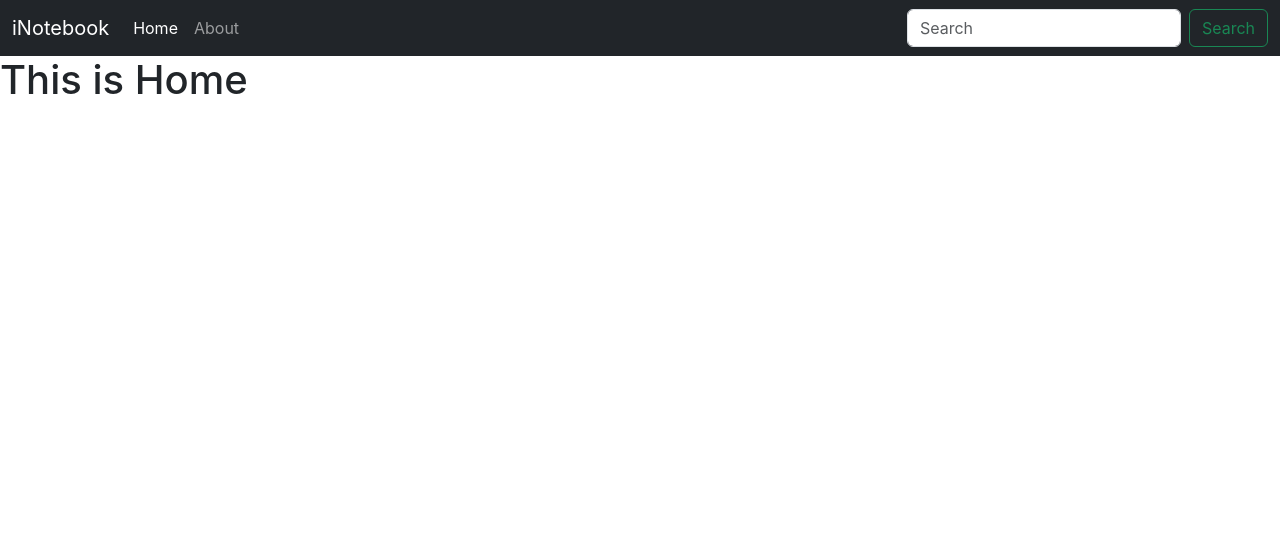
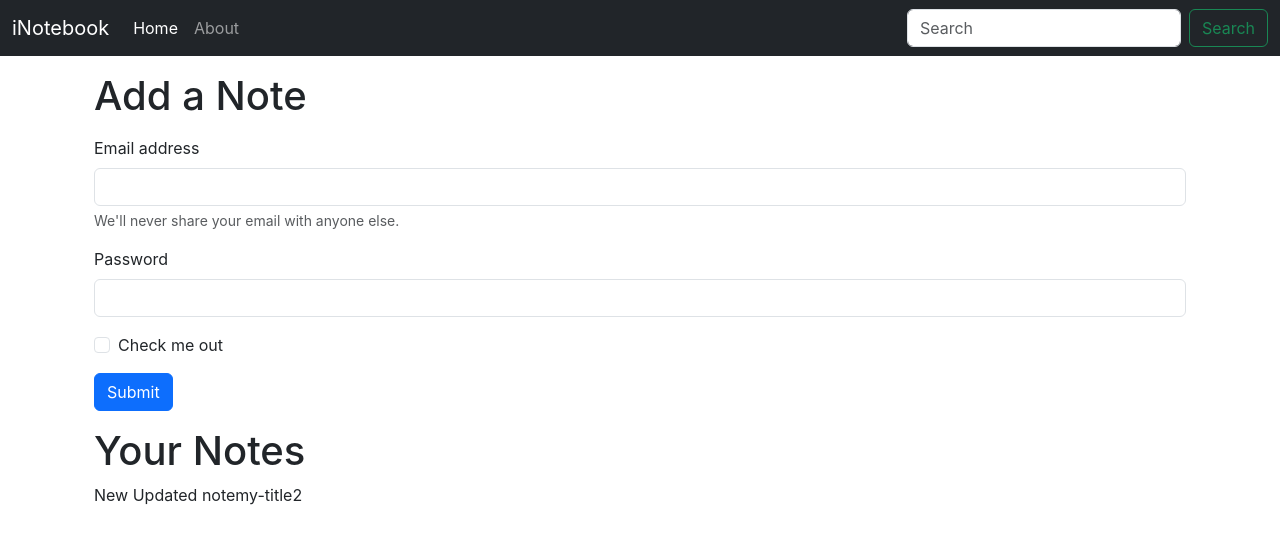
Before and after one commit to sadhanasharma1/iNotebook, a React (Create React App) app: page / in a window 1280 px wide. Shown: the top 542 px of the page. Built offline with nearby package versions, Linux system fonts and the light colour scheme.

Commit message:
manuall few hard coded notes embeeded and shown into the page

```diff
--- a/src/App.js
+++ b/src/App.js
@@ -17,12 +17,14 @@
     <NoteState>
       <Router>
         <Navbar />
+        <div className="container">
         <Routes>
           <Route exact path="/" element={<Home/>}>
           </Route>
           <Route exact path="/about" element={<About/>}>
           </Route>
         </Routes>
+        </div>
       </Router>
       </NoteState>
     </>
--- a/src/Components/Home.js
+++ b/src/Components/Home.js
@@ -1,9 +1,33 @@
-import React from 'react'
-
+import React, { useContext } from 'react'
+import noteContext from "../context/notes/noteContext"
 export default function Home() {
+  const context = useContext(noteContext)
+  const {notes,setNotes}= context;
   return (
     <div>
-      <h1>This is Home</h1>
+      <div className="container my-3">
+      <h1>Add a Note</h1>
+      <form className="my-3">
+  <div className="mb-3">
+    <label for="exampleInputEmail1" className="form-label">Email address</label>
+    <input type="email" className="form-control" id="exampleInputEmail1" aria-describedby="emailHelp"/>
+    <div id="emailHelp" className="form-text">We'll never share your email with anyone else.</div>
+  </div>
+  <div className="mb-3">
+    <label for="exampleInputPassword1" className="form-label">Password</label>
+    <input type="password" className="form-control" id="exampleInputPassword1"/>
+  </div>
+  <div className="mb-3 form-check">
+    <input type="checkbox" className="form-check-input" id="exampleCheck1"/>
+    <label className="form-check-label" for="exampleCheck1">Check me out</label>
+  </div>
+  <button type="submit" className="btn btn-primary">Submit</button>
+</form>
+      <h1>Your Notes</h1>
+      {notes.map((notes)=>{
+        return notes.title;
+      })}
+      </div>
     </div>
   )
 }
--- a/src/context/notes/NoteState.js
+++ b/src/context/notes/NoteState.js
@@ -1,12 +1,35 @@
+import { UNSAFE_DataRouterStateContext } from "react-router-dom";
 import NoteContext from "./noteContext";
 import {useState} from "react";
 const NoteState = (props) => {
+    const notesInitial= [
+        {
+          "_id": "665cb0b0dae3bb2548dcb1df",
+          "user": "665c7160a176950ef2e3e445",
+          "title": "New Updated note",
+          "description": "my-description",
+          "tag": "first note personal",
+          "date": "2024-06-02T17:49:36.020Z",
+          "__v": 0
+        },
+        {
+          "_id": "665cb0f4dae3bb2548dcb1e6",
+          "user": "665c7160a176950ef2e3e445",
+          "title": "my-title2",
+          "description": "my-description2",
+          "tag": "first note personal2",
+          "date": "2024-06-02T17:50:44.433Z",
+          "__v": 0
+        }
+      ];
+
+      const [notes,setNotes]= useState(notesInitial)
 
     return (
         // jo bhi value pass krni h usee value={ } ke andar daal do
         // jabhi kisi cheezo ko hm ye ctreated context (NoteContext) ke andar wrap krenge to
         //automatically sare children aa jaenbge
-        <NoteContext.Provider value={{}}>
+        <NoteContext.Provider value={{notes,setNotes}}>
             {props.children}
         </NoteContext.Provider>
     )
```
Also changed, not shown: 1 other file (tests, documents, lock files or other folders).
